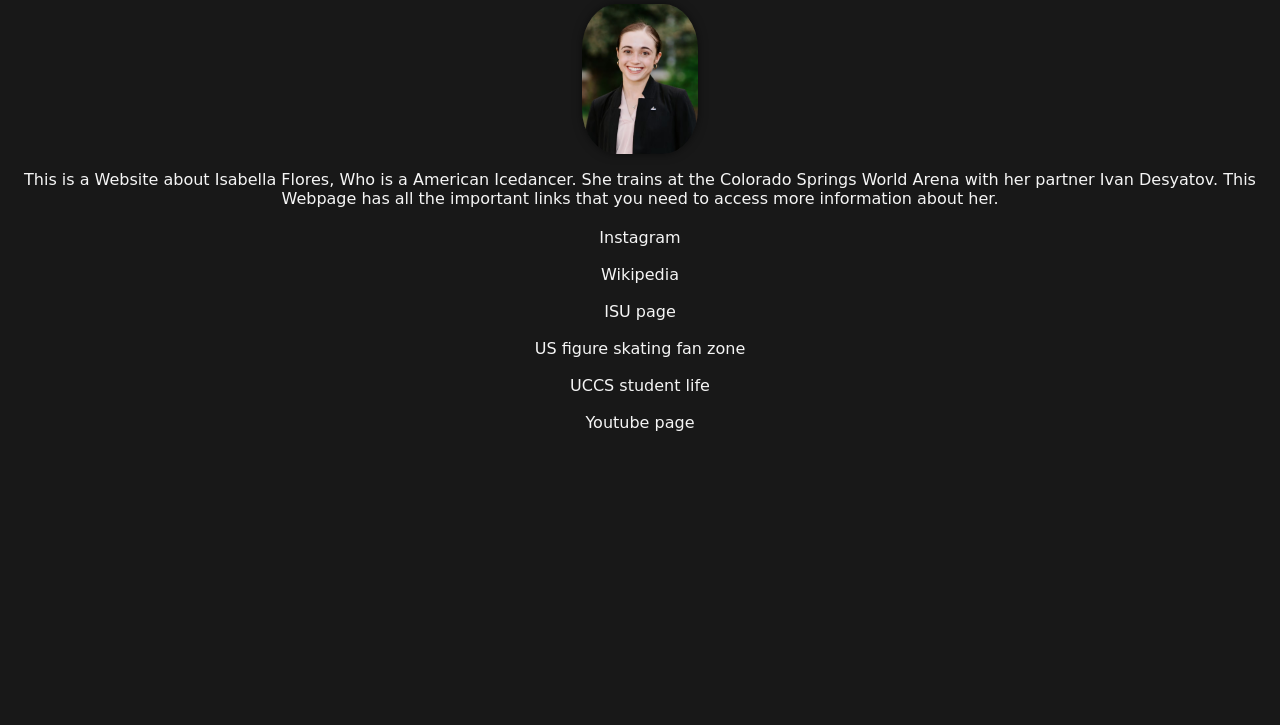
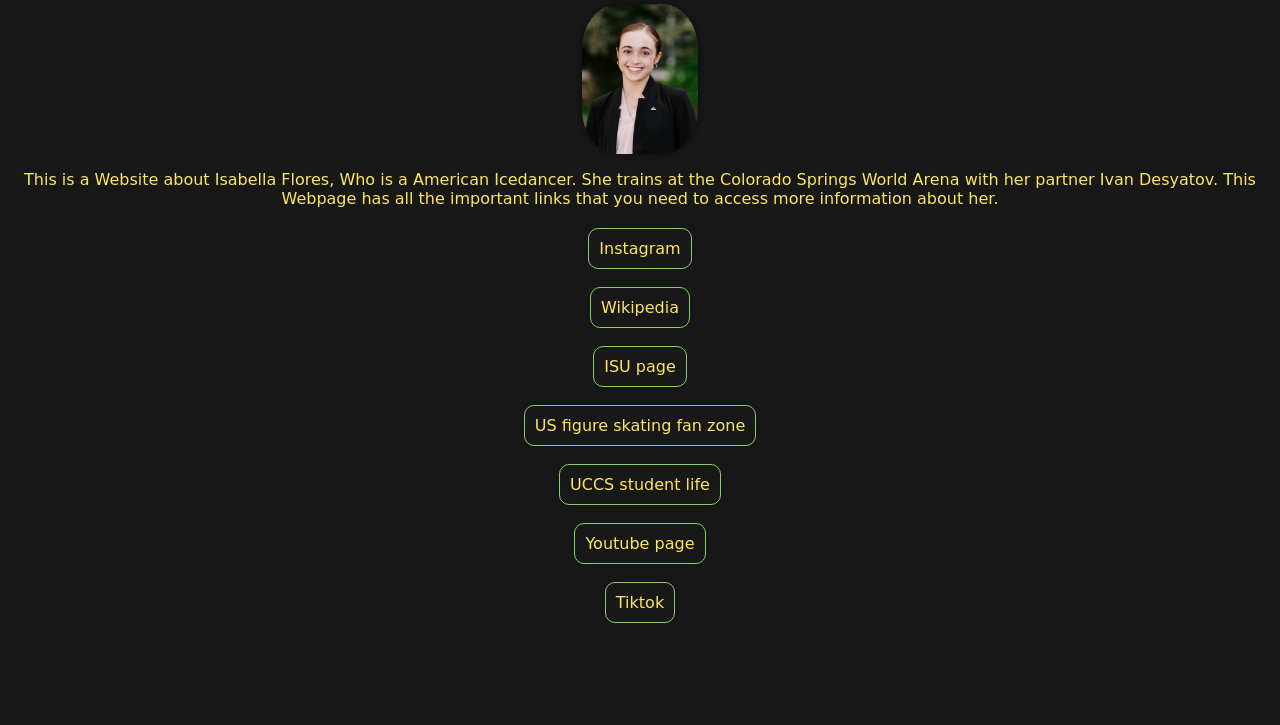
Before and after one commit to DanielCoder-Debug/bella-website, a plain HTML site: page index.html in a window 1280 px wide. Shown: the part 75-800 px from the top of the page. Drawn offline with Linux system fonts and the light colour scheme.

Commit message:
Add files via upload

```diff
--- a/index.html
+++ b/index.html
@@ -1,10 +1,11 @@
 <!DOCTYPE html>
 <html>
   <head>
+    <meta name="viewport" content="width=device-width, initial-scale=1.0" />
     <link rel="stylesheet" href="style.css" />
     <title>Isabella Flores links Website</title>
     <h1>Isabella Flores Links Website</h1>
-    <img src="images/bella photo for website.avif" height="150" width="" />
+    <img src="images/bella photo for website.avif" height="150" />
     <p>
       This is a Website about Isabella Flores, Who is a American Icedancer. She
       trains at the Colorado Springs World Arena with her partner Ivan Desyatov.
@@ -13,23 +14,36 @@
     </p>
   </head>
   <body>
-    <a href="https://www.instagram.com/isabellaflores_/?hl=en">Instagram</a>
+    <a href="https://www.instagram.com/isabellaflores_/?hl=en" class="links"
+      >Instagram</a
+    >
     <br />
-    <a href="https://en.wikipedia.org/wiki/Isabella_Flores">Wikipedia</a>
+    <a href="https://en.wikipedia.org/wiki/Isabella_Flores" class="links"
+      >Wikipedia</a
+    >
     <br />
-    <a href="http://www.isuresults.com/bios/isufs00117876.htm">ISU page</a>
+    <a href="http://www.isuresults.com/bios/isufs00117876.htm" class="links"
+      >ISU page</a
+    >
     <br />
     <a
       href="https://usfigureskatingfanzone.com/sports/figure-skating/roster/-nbsp--isabella-flores-and-ivan-desyatov/982"
+      class="links"
       >US figure skating fan zone</a
     >
     <br />
-    <a href="https://studentlife.uccs.edu/staff/isabella-flores"
+    <a href="https://studentlife.uccs.edu/staff/isabella-flores" class="links"
       >UCCS student life</a
     >
     <br />
-    <a href="https://www.youtube.com/channel/UC2mluLP5WDDxDLbHPI2bkMA"
+    <a
+      href="https://www.youtube.com/channel/UC2mluLP5WDDxDLbHPI2bkMA"
+      class="links"
       >Youtube page</a
+    >
+    <br />
+    <a href="https://www.tiktok.com/@isabella.flores_?lang=en" class="links"
+      >Tiktok</a
     >
   </body>
 </html>
--- a/style.css
+++ b/style.css
@@ -7,7 +7,7 @@ body {
 
 h1 {
   font-family: cursive;
-  color: whitesmoke;
+  color: rgb(252, 229, 98);
   text-align: center;
   margin-bottom: 20px;
 }
@@ -21,14 +21,14 @@ img {
 
 p {
   font-family: cursive;
-  color: whitesmoke;
+  color: rgb(252, 229, 98);
   text-align: center;
   margin-bottom: 20px;
 }
 
 a {
   font-family: cursive;
-  color: whitesmoke;
+  color: rgb(252, 229, 98);
   text-decoration: none;
   text-align: center;
   transition: color 0.2s ease;
@@ -37,7 +37,7 @@ a {
 }
 
 a:hover {
-  color: #ccc;
+  color: #89cc6a;
 }
 
 .links {
@@ -49,3 +49,13 @@ a:hover {
   display: block;
   margin-bottom: 10px;
 }
+.links {
+  text-align: center;
+  margin-top: 20px;
+  border: 1px solid #89cc6a;
+  padding: 10px;
+  border-radius: 10px;
+  box-shadow: 0 0 10px rgba(0, 0, 0, 0.2);
+  width: fit-content;
+  margin: 0 auto;
+}
```
